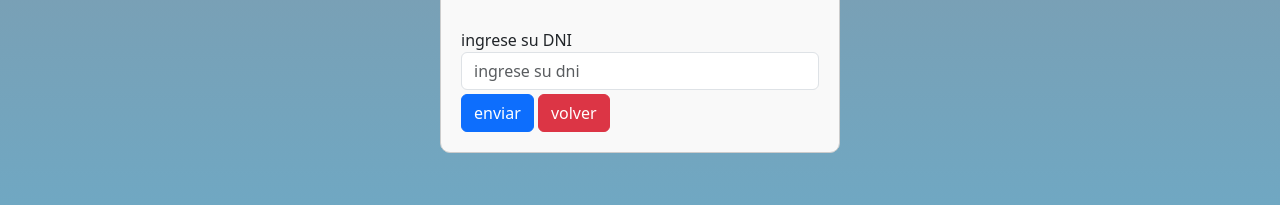
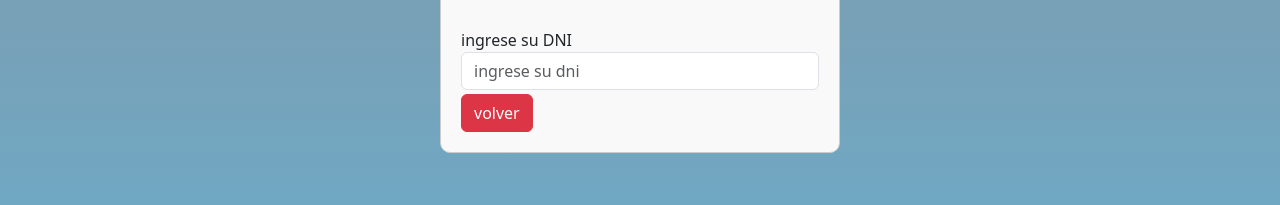
Before and after one commit to ignacio-Jose-Rocha/chatBotEnvioMailUTN, a website: page inicioSesion/olvidaste.html in a window 1280 px wide. Shown: the part 437-642 px from the top of the page. Drawn offline with nearby package versions, Linux system fonts and the light colour scheme.

Commit message:
quito una opcion inservible

```diff
--- a/inicioSesion/olvidaste.html
+++ b/inicioSesion/olvidaste.html
@@ -23,7 +23,7 @@
                     <div id="error-message" class="error-message">El dni ingresado es incorrecto.</div>
                 </div>
 
-                <button type="submit" class="btn btn-primary mt-1">enviar</button>
+
                 <a a href="https://chat-bot-utn.vercel.app/" class="btn btn-danger mt-1">volver</a>
             </form>
         </div>
```
